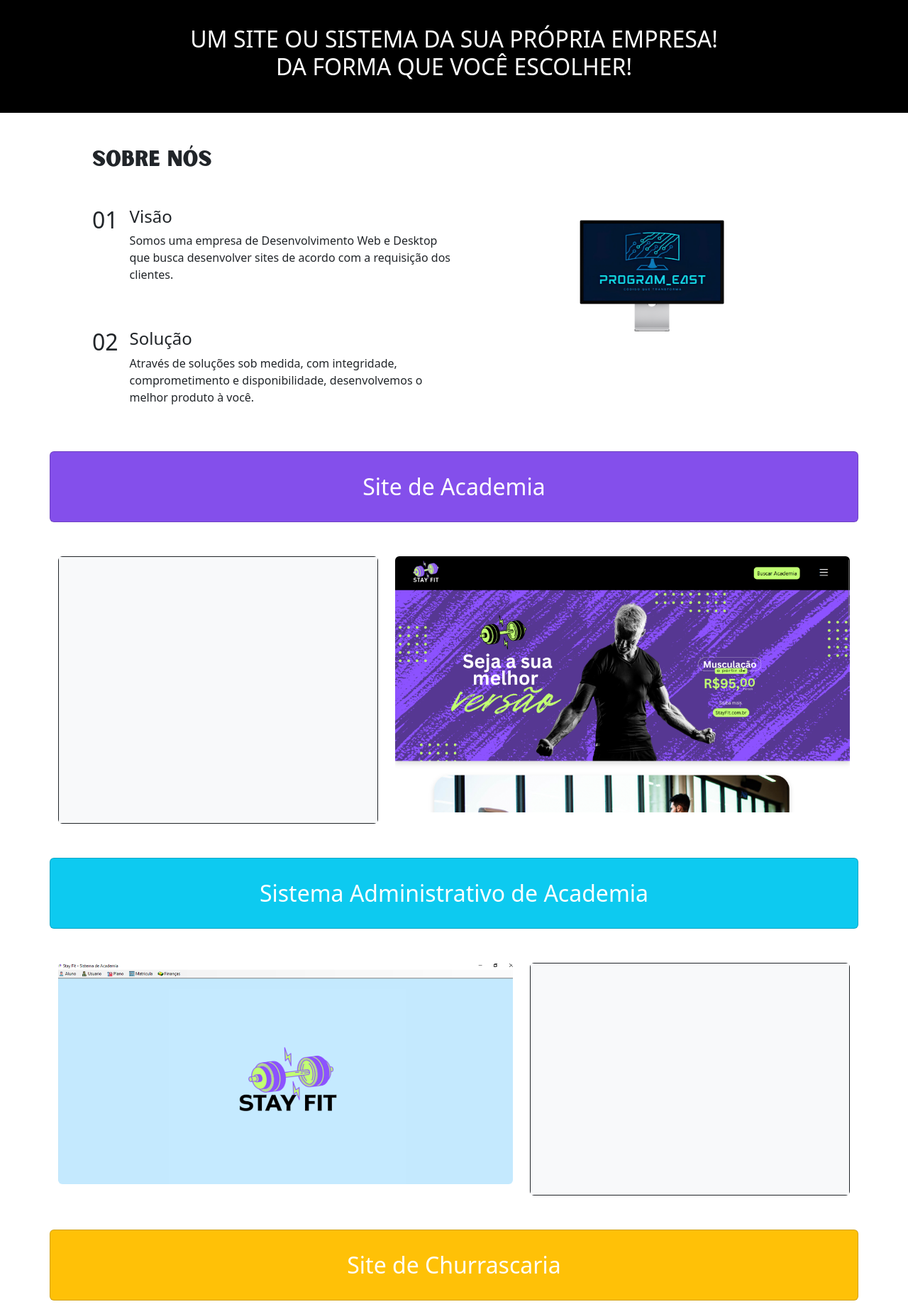
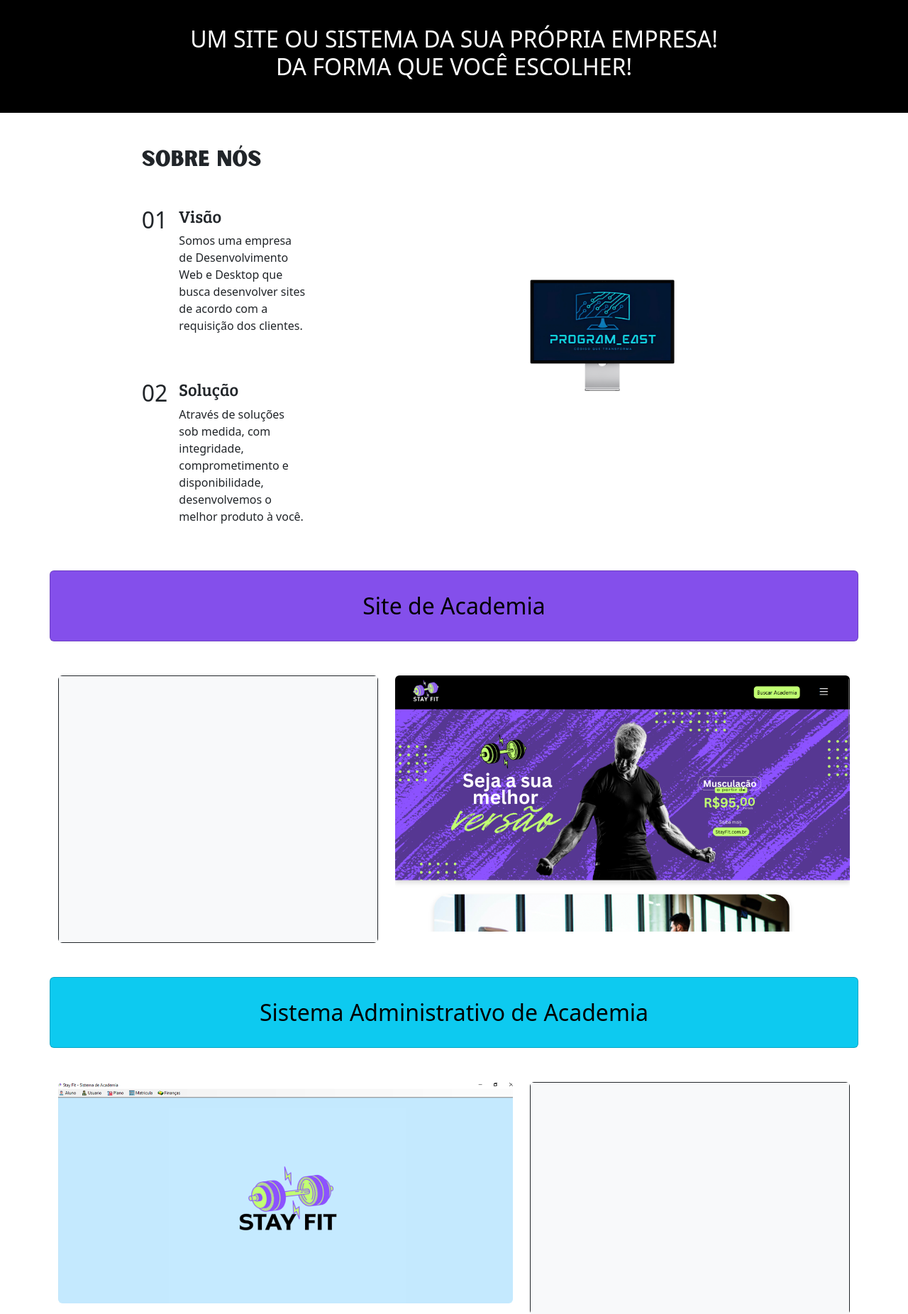
Before and after one commit to ProgramEast/portfolio, a PHP site: page / in a window 1280 px wide. Shown: the part 260-2112 px from the top of the page at 71% size. Run offline with PHP 8.4, Linux system fonts and the light colour scheme.

Commit message:
refactor: mudando cor dos titulos de projetos e organizando sobre nos

```diff
--- a/css/style.css
+++ b/css/style.css
@@ -35,3 +35,11 @@
     /* transform: scale(2.2); */
     transition: 0.5s;
 }
+
+.sunborn {
+    font-family: 'Sunborn';
+}
+
+.bree-serif {
+    font-family: 'Bree serif';
+}
--- a/index.html
+++ b/index.html
@@ -90,10 +90,10 @@
 
     <!-- SOBRE NÓS -->
 
-    <div class="container my-5 d-flex justify-content-between align-items-center" id="sobre-nos">
+    <div class="container my-5 d-flex justify-content-around align-items-center" id="sobre-nos">
 
         <!-- Bloco esquerdo: texto -->
-        <div class="w-50 ps-5">
+        <div class="w-25 ps-5">
             <h1 class="mb-5" id="program">SOBRE NÓS</h1>
 
             <!-- Visão -->
@@ -102,7 +102,7 @@
                     <h2>01</h2>
                 </div>
                 <div>
-                    <h4>Visão</h4>
+                    <h4 class="bree-serif">Visão</h4>
                     <p>Somos uma empresa de Desenvolvimento Web e Desktop que busca desenvolver sites de acordo com a
                         requisição dos clientes.</p>
                 </div>
@@ -114,7 +114,7 @@
                     <h2>02</h2>
                 </div>
                 <div>
-                    <h4>Solução</h4>
+                    <h4 class="bree-serif">Solução</h4>
                     <p>Através de soluções sob medida, com integridade, comprometimento e disponibilidade, desenvolvemos
                         o melhor produto à você.</p>
                 </div>
@@ -133,9 +133,6 @@
 
 
 
-
-
-
     <!-- PROJETOS -->
 
     <!-- Site Stayfit -->
@@ -144,7 +141,7 @@
         <!-- título do projeto -->
         <div class="row mb-5">
             <div class="card d-flex" style="background-color: #844feb; height: 100px;">
-                <h2 class="text-white text-center my-auto">Site de Academia</h2>
+                <h2 class="text-black text-center my-auto">Site de Academia</h2>
             </div>
         </div>
 
@@ -174,7 +171,7 @@
         <!-- título do projeto -->
         <div class="row mb-5">
             <div class="card text-bg-info" style="height: 100px;">
-                <h2 class="text-white text-center my-auto">Sistema Administrativo de Academia</h2>
+                <h2 class="text-center my-auto">Sistema Administrativo de Academia</h2>
             </div>
         </div>
 
@@ -206,7 +203,7 @@
         <!-- título do projeto -->
         <div class="row mb-5">
             <div class="card text-bg-warning" style="height: 100px;">
-                <h2 class="text-white text-center my-auto">Site de Churrascaria</h2>
+                <h2 class="text-center my-auto">Site de Churrascaria</h2>
             </div>
         </div>
 
```
